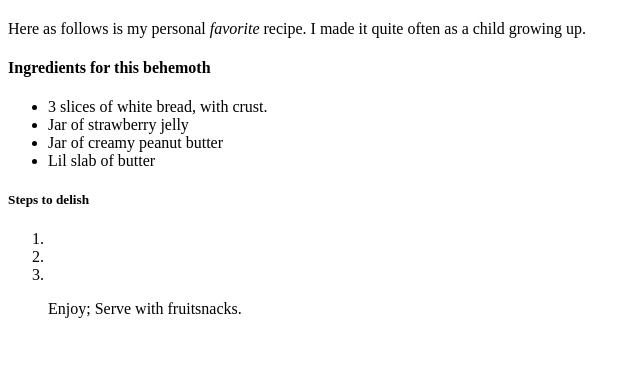
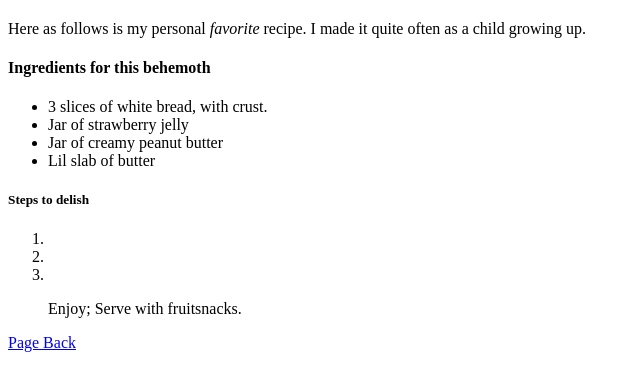
Before and after one commit to OptimumMeans/odin-recipes, a plain HTML site: page recipes/peanut_butter_and_jelly.html in a window 1280 px wide. Shown: the part 333-724 px from the top of the page, without its empty margins (0-640 px from the left). Drawn offline with Linux system fonts and the light colour scheme.

Commit message:
Added page back button each individual page.

```diff
--- a/recipes/peanut_butter_and_jelly.html
+++ b/recipes/peanut_butter_and_jelly.html
@@ -33,6 +33,7 @@
         <p>Enjoy; Serve with fruitsnacks.</p>
 
     </ol>
+    <a href="../index.html">Page Back</a>
 
 </body>
 </html>
```
Also changed, not shown: recipes/alfredo_sauce.html (+1 -1 lines), recipes/ham_sandwich.html (+1 -1 lines).
